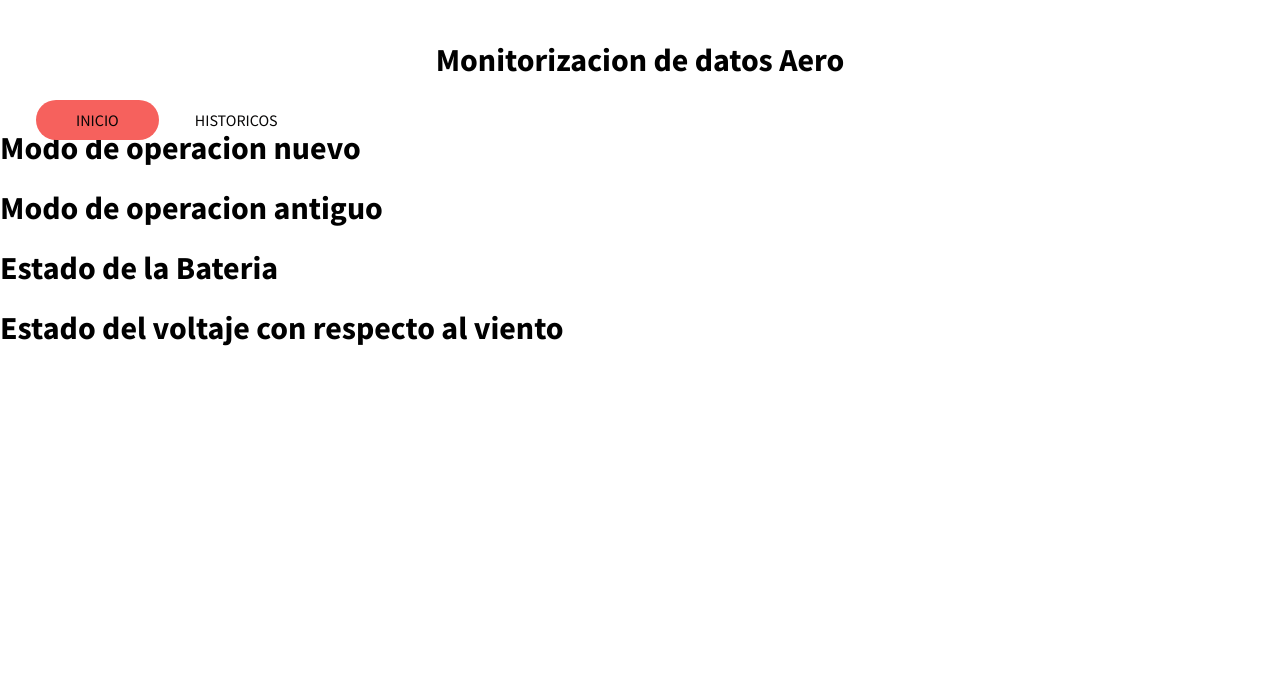
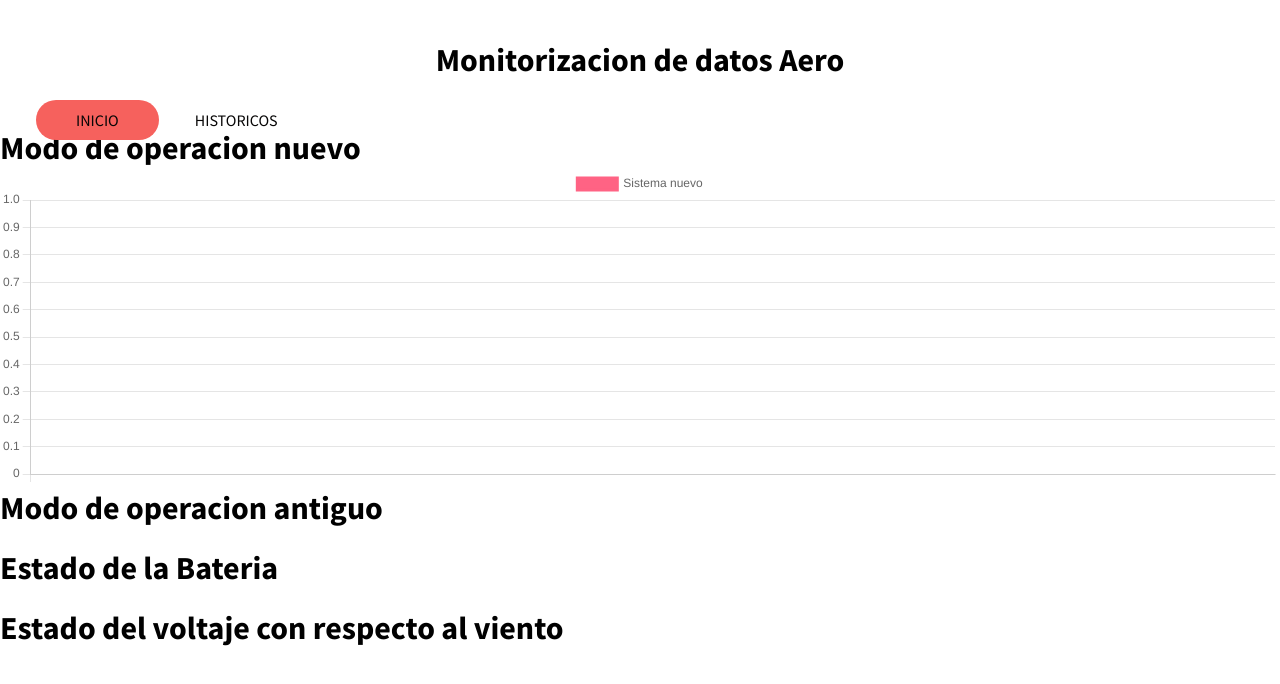
Before and after one commit to Fjborrero178/Aero-PF, a website: page index.html in a window 1280 px wide. Drawn offline with nearby package versions, Linux system fonts and the light colour scheme; no server answers.

Commit message:
first commit

```diff
--- a/index.html
+++ b/index.html
@@ -71,8 +71,9 @@ function ocultar_menu(){
       modens.push(parseFloat(json.Modonew));
       currentHours.push(json.currentHour);
       labels.push(json.label);
-      const data = {
-      labels: labels,
+  });
+  const data = {
+      labels: [labels],
       datasets: [{
         label: 'Sistema nuevo',
         backgroundColor: 'rgb(255, 99, 132)',
@@ -93,7 +94,6 @@ function ocultar_menu(){
       document.getElementById('myChart'),
       config
     );
-  });
 }, 2000)
   </script>
 
```
